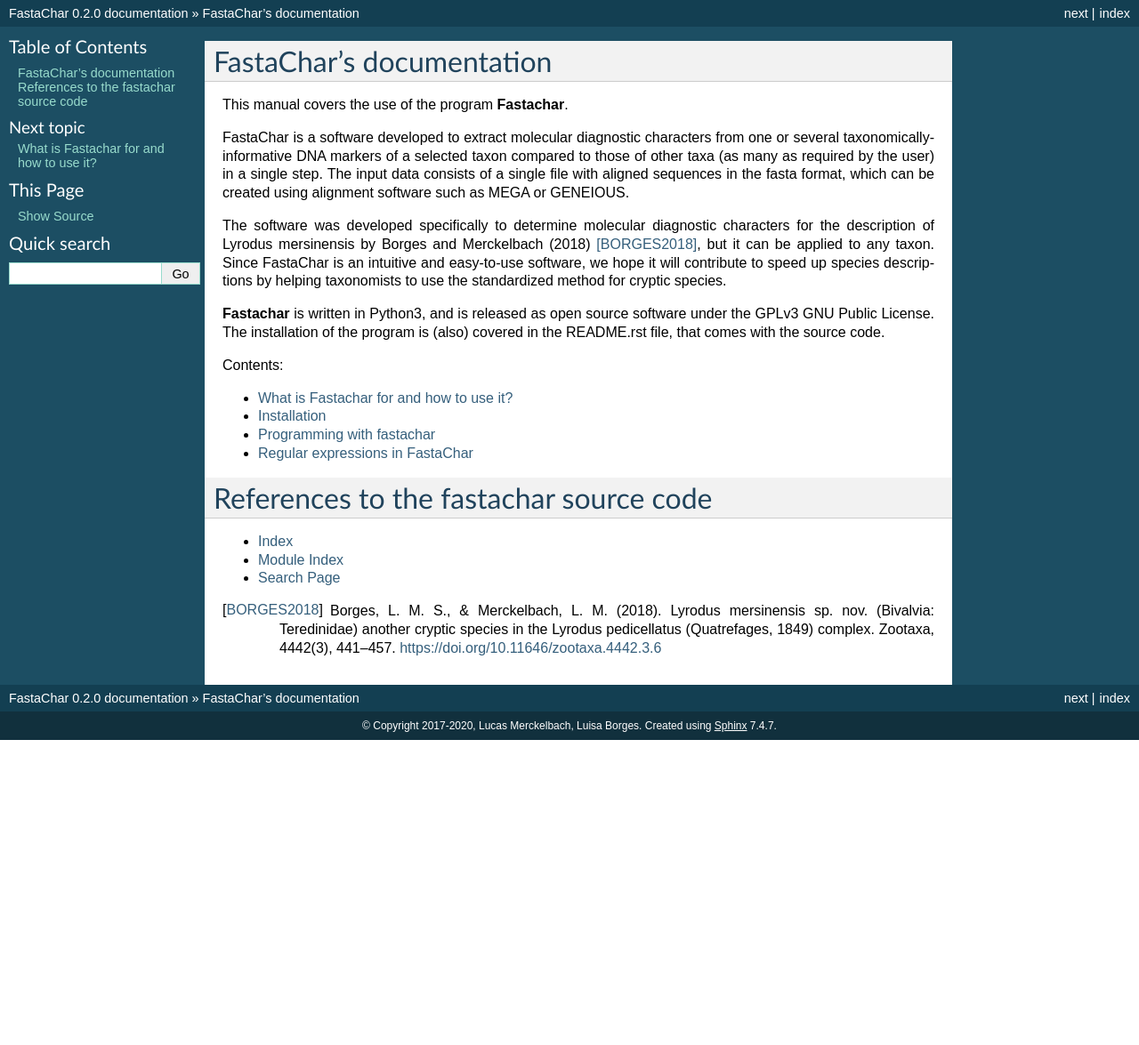
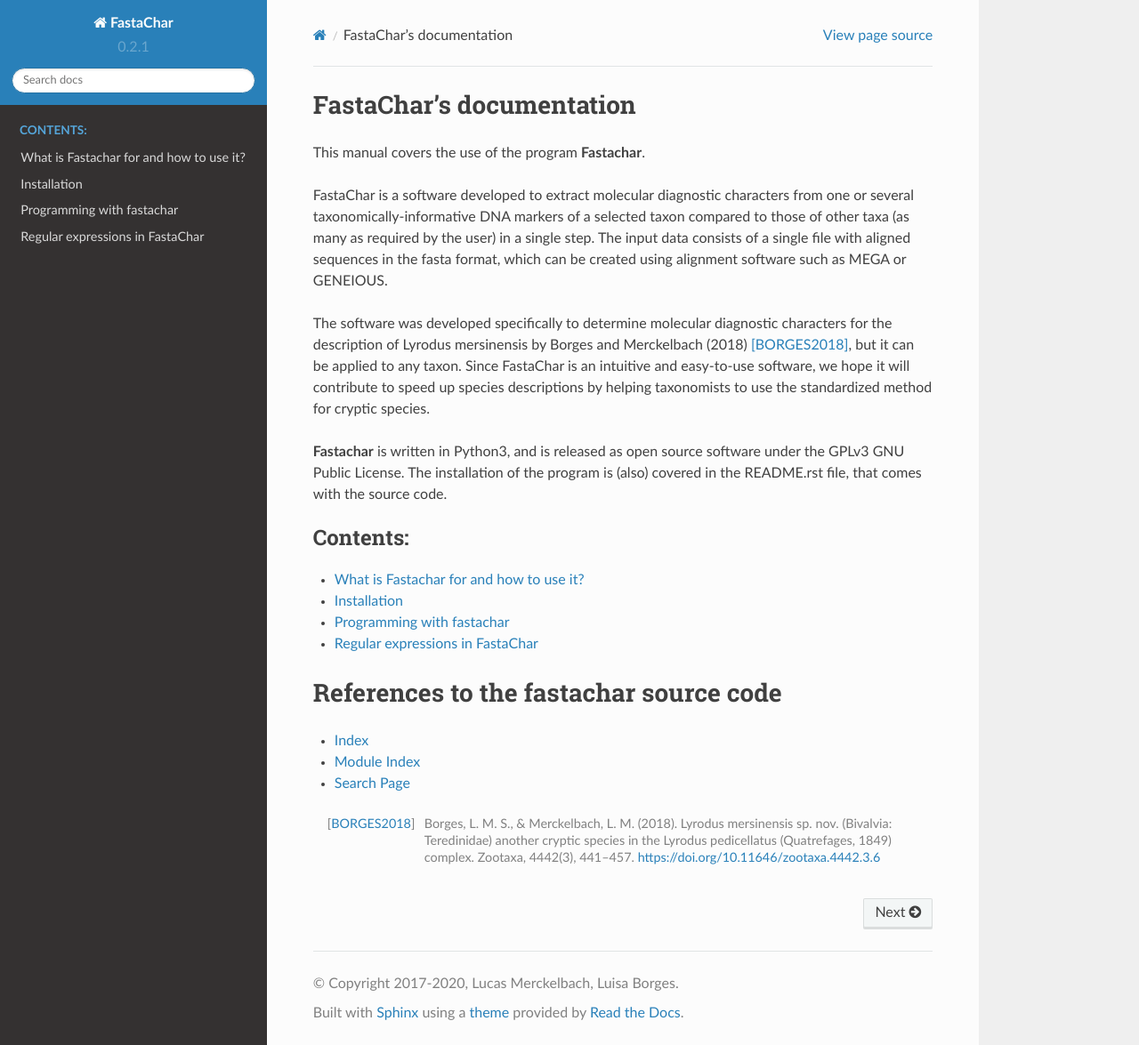
Before and after one commit to smerckel/FastaChar, a Sphinx documentation site: the page built from doc/index.rst, in a window 1280 px wide and 1175 px high. Shown: the whole window at 89% size. Built offline with Sphinx 7.4.7 and the Read the Docs theme 2.0.0, drawn with Linux system fonts in a browser that asks for light colours.

Commit message:
Added theme for rtd, and completed the text on the regexes.

```diff
--- a/doc/conf.py
+++ b/doc/conf.py
@@ -31,7 +31,8 @@
 # Add any Sphinx extension module names here, as strings. They can be
 # extensions coming with Sphinx (named 'sphinx.ext.*') or your custom
 # ones.
-extensions = ['sphinx.ext.autodoc', 'sphinxcontrib.napoleon']
+extensions = ['sphinx.ext.autodoc', 'sphinxcontrib.napoleon',
+              'sphinx_rtd_theme']
 
 # Add any paths that contain templates here, relative to this directory.
 templates_path = ['_templates']
@@ -56,9 +57,9 @@
 # built documents.
 #
 # The short X.Y version.
-version = '0.2.0'
+version = '0.2.1'
 # The full version, including alpha/beta/rc tags.
-release = '0.2.0'
+release = '0.2.1'
 
 # The language for content autogenerated by Sphinx. Refer to documentation
 # for a list of supported languages.
@@ -84,9 +85,9 @@
 # The theme to use for HTML and HTML Help pages.  See the documentation for
 # a list of builtin themes.
 #
-html_theme = 'alabaster'
-html_theme = 'default'
-
+#html_theme = 'alabaster'
+#html_theme = 'default'
+html_theme = 'sphinx_rtd_theme'
 # Theme options are theme-specific and customize the look and feel of a theme
 # further.  For a list of options available for each theme, see the
 # documentation.
--- a/setup.py
+++ b/setup.py
@@ -7,7 +7,7 @@
       entry_points = {'console_scripts':[],
                       'gui_scripts':['fastachar = fastachar.tkgui:main']
                       },
-      install_requires = 'xlwt'.split(),
+      install_requires = 'sphinx-rtd-theme xlwt'.split(),
       author="Lucas Merckelbach",
       author_email="lucas.merckelbach@hzg.de",
       description="A simple program with GUI to compare dna sequences",
```
Also changed, not shown: doc/regex.rst (+28 -6 lines).
